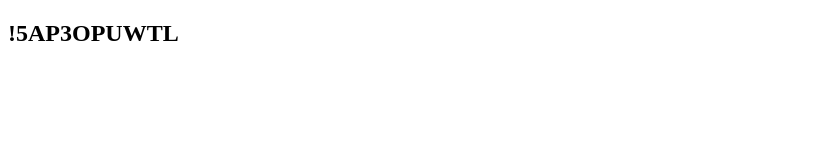
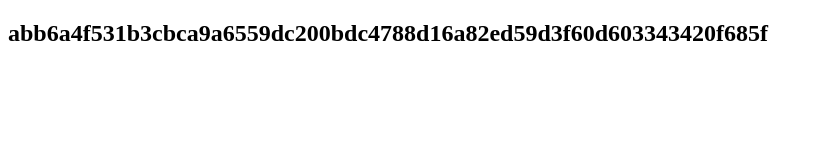
Before and after one commit to cute0v3rfl0w/cute0v3rfl0w.github.io, a plain HTML site: page c2.html in a window 1280 px wide. Shown: the whole page, without its empty margins (0-823 px from the left). Drawn offline with Linux system fonts and the light colour scheme.

Commit message:
Update c2.html

```diff
--- a/c2.html
+++ b/c2.html
@@ -1,2 +1,2 @@
 <!DOCTYPE html>
-<h2>!5AP3OPUWTL</h2>
+<h2>abb6a4f531b3cbca9a6559dc200bdc4788d16a82ed59d3f60d603343420f685f</h2>
```
